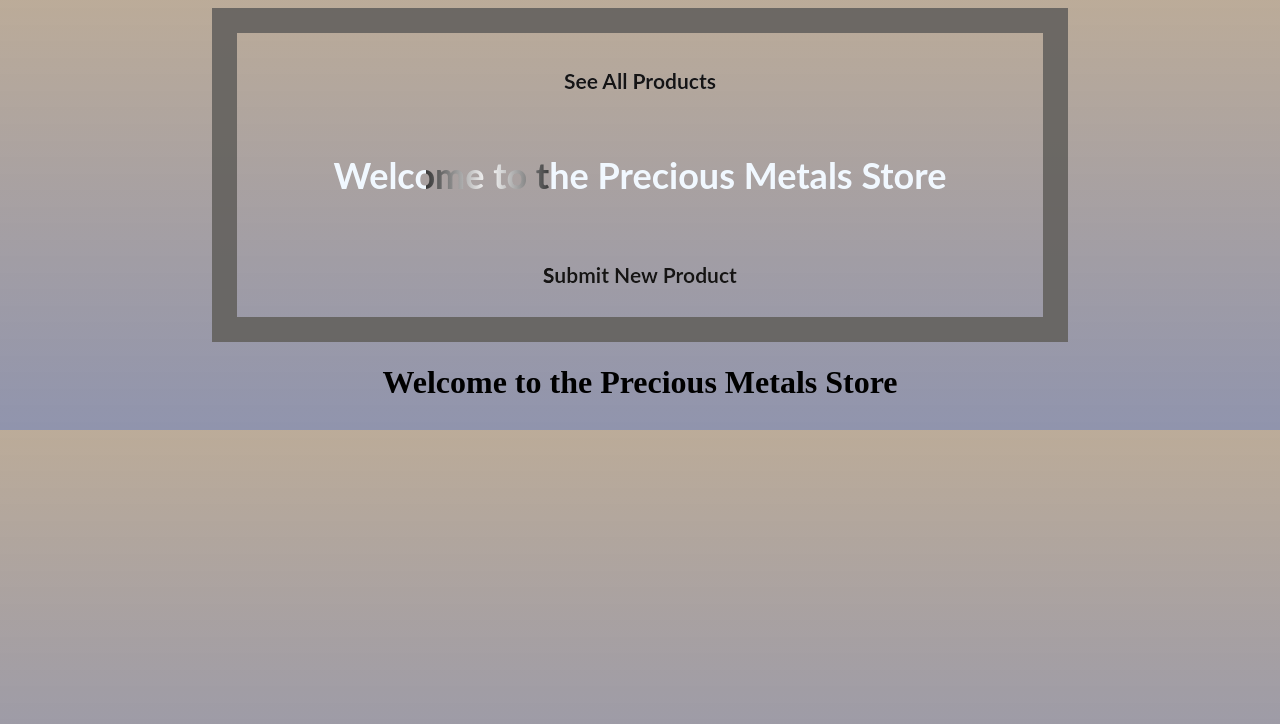
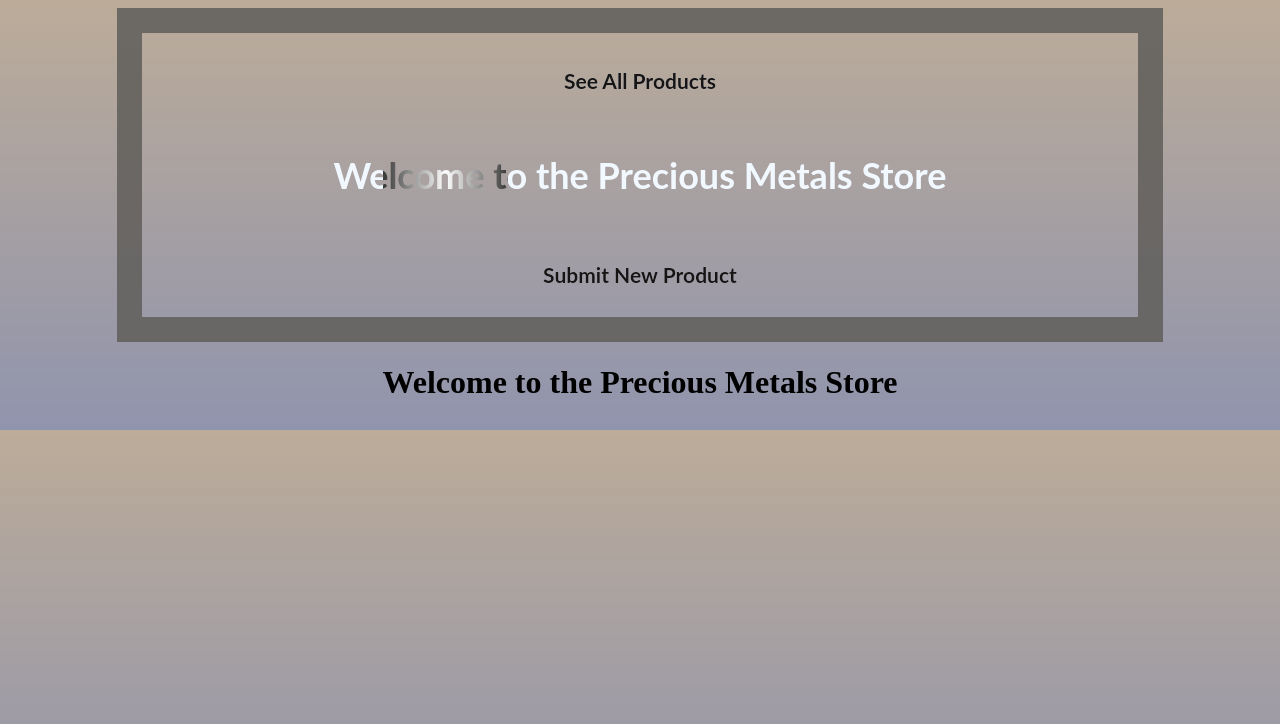
Before and after one commit to DeborahCampos1/E-Commerce-CTA, a React (Create React App) app in the folder front-end/: page / in a window 1280 px wide. Shown: the top 724 px of the page. Built offline with nearby package versions, Linux system fonts and the light colour scheme; no server answers.

Commit message:
minor CSS update

```diff
--- a/front-end/src/index.css
+++ b/front-end/src/index.css
@@ -16,8 +16,8 @@ main{
     justify-content: space-around;
     align-items: center;
     padding: 0 1em;
-    width: 60%;
-    margin: auto;
+    width: 75%;
+    /* margin: auto; */
     border: solid 25px #64615ee5;
 }
 #nav a{
@@ -107,7 +107,7 @@ main{
     flex-wrap: wrap;
     justify-content: space-between;
     gap: 10px;
-    margin-top: 50px;
+    margin-top: 35px;
     margin-bottom: 75px;
 }
 .Product{
```
